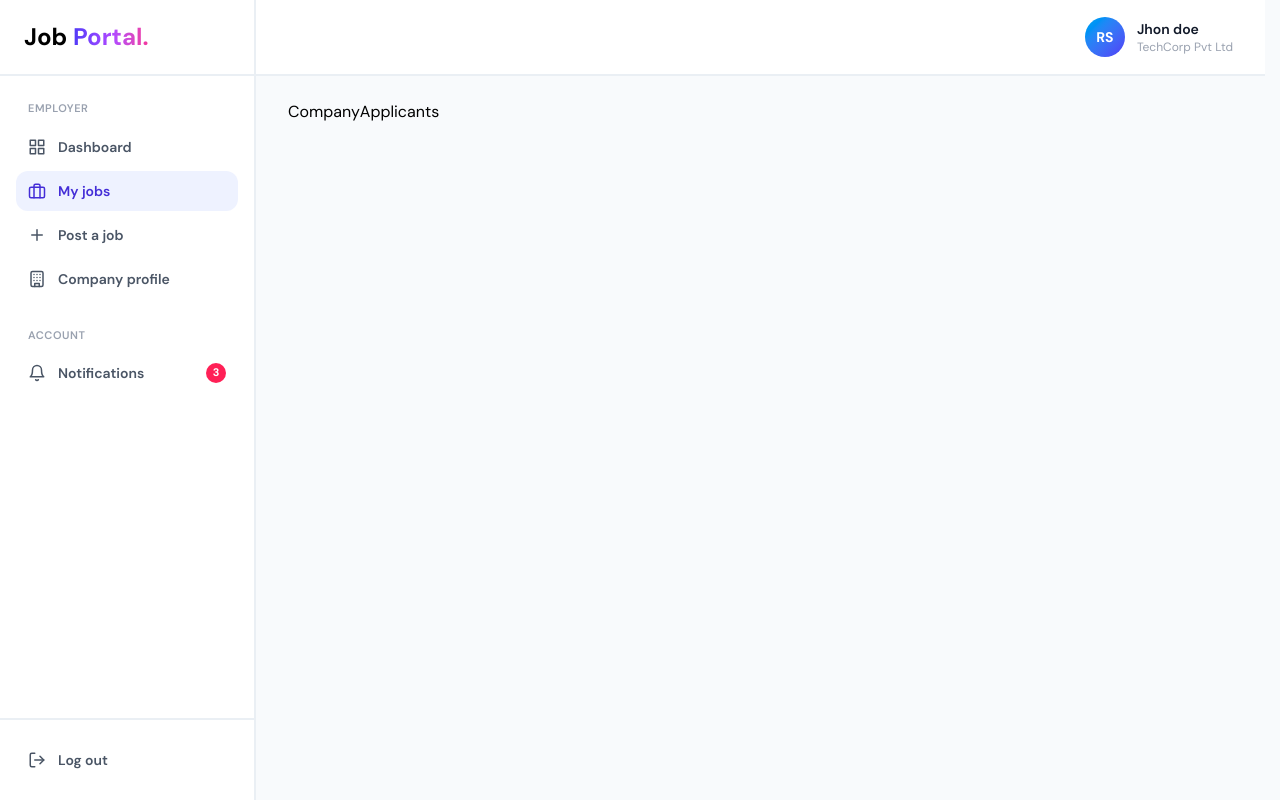
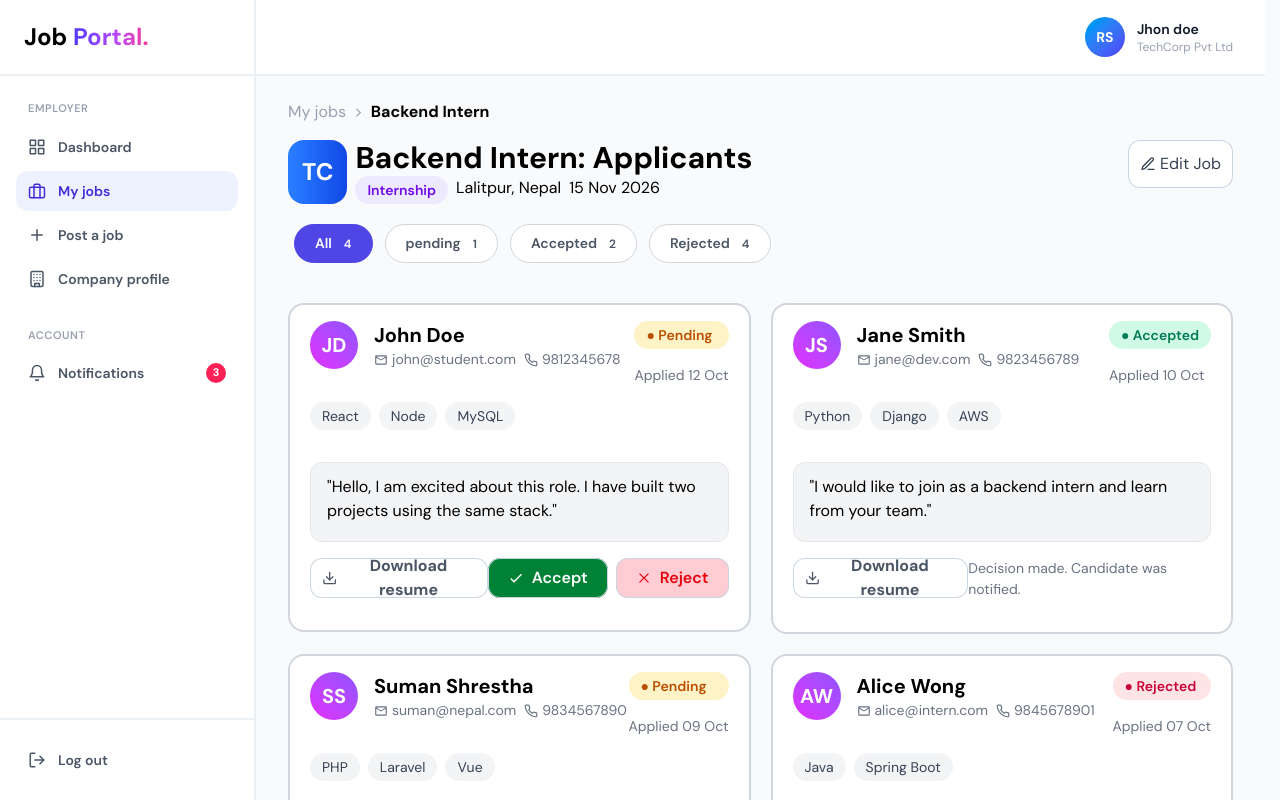
Before and after one commit to gokul-lamsal/jobkhoj, a React (Vite) app in the folder frontend/: page /employer/jobs/1 in a window 1280 px wide. Shown: the top 800 px of the page. Built offline with nearby package versions, Linux system fonts and the light colour scheme.

Commit message:
companyapplicants completed

```diff
--- /dev/null
+++ b/frontend/src/components/helpers/ApplicantsCard.jsx
@@ -0,0 +1,128 @@
+import React from 'react'
+import Badge from '../global/Badge';
+import { badgeType, statusBadge } from './ColorAndBadge';
+import { MdOutlineEmail } from "react-icons/md";
+import { FiPhone } from "react-icons/fi";
+import Button from '../global/Button';
+import { LuDownload } from "react-icons/lu";
+import { MdDone } from "react-icons/md";
+import { RxCross2 } from "react-icons/rx";
+
+
+
+
+
+
+const ApplicantsCard = ({
+  name,
+  initials,
+  email,
+  phone,
+  skills=[],
+  coverletter,
+  appliedDate,
+  status
+
+}) => {
+
+  return (
+    <div className=" py-4 px-5 flex flex-col gap-4 border-2 border-gray-300 bg-white cursor-pointer hover:scale-105 hover:shadow shrink transition-all duration-200 ease-out min-h-fit h-55 rounded-2xl">
+      <div className="flex justify-between">
+        <div className="flex gap-4">
+          <div className="w-[3rem] h-[3rem] text-white bg-linear-to-bl from-violet-500 to-fuchsia-500 flex justify-center items-center text-xl font-bold rounded-full">
+            {initials}
+          </div>
+          <div className="flex flex-col">
+            <div className="text-xl font-bold">{name}</div>
+            <div className="flex gap-2 text-[14px]">
+              <p className="flex gap-1 text-gray-500 justify-centet items-center">
+                <MdOutlineEmail />
+                {email}
+              </p>
+              <p className="flex gap-1 text-gray-500 justify-centet items-center">
+                <FiPhone />
+                {phone}
+              </p>
+            </div>
+          </div>
+        </div>
+        <div className="flex flex-col gap-4">
+          <Badge
+            type={statusBadge[status.toLowerCase()]}
+            text={"● " + status}
+          />
+          <p className="text-gray-500 text-[14px]">Applied {appliedDate}</p>
+        </div>
+      </div>
+
+      <div className="flex items-center gap-2 pb-4">
+        {skills.map((skill) => (
+          <span
+            key={skill}
+            className="px-3 py-1 text-sm bg-gray-100 text-gray-700 rounded-full"
+          >
+            {skill}
+          </span>
+        ))}
+      </div>
+
+      <div className="w-full bg-gray-100 border rounded-xl h-[5rem] border-gray-200">
+        <p className="px-4 py-3">"{coverletter}"</p>
+      </div>
+
+      <div className="flex justify-between mb-4">
+        <div className="h-[2.5rem]">
+          <Button
+            type="button"
+            text={
+              <>
+              <LuDownload className="mr-1" />
+                <p className="font-bold">Download resume</p>
+              </>
+            }
+            btnType="secondary"
+            classname="text-gray-600!"
+          />
+        </div>
+        {
+          status==="pending"?(
+         <div className="flex gap-2">
+
+          <div>
+            <Button
+            type="button"
+            text={
+              <>
+              <MdDone className="mr-2" />
+                <p>Accept</p>
+              </>
+            }
+            btnType="secondary"
+            classname="bg-green-700! text-white! px-5 font-semibold"
+          />
+          </div>
+          <div>
+            <Button
+            type="button"
+            text={
+              <>
+              <RxCross2 className="mr-2" />
+                <p >Reject</p>
+              </>
+            }
+            btnType="secondary"
+            classname="text-red-600! bg-rose-200! px-5 font-semibold"
+          />
+          </div>
+        </div>
+          ):(<div className="flex justify-center items-center">
+            <p className="text-gray-500 text-[14px]">Decision made. Candidate was notified.</p>
+          </div>)
+        }
+
+      </div>
+    </div>
+  );
+}
+
+export default ApplicantsCard
--- a/frontend/src/pages/company/CompanyApplicants.jsx
+++ b/frontend/src/pages/company/CompanyApplicants.jsx
@@ -1,9 +1,179 @@
-import React from 'react'
+import React, { useState } from "react";
+import PostedJobCard from "../../components/helpers/PostedJobCard";
+import Badge from "../../components/global/Badge";
+import { badgeType } from "../../components/helpers/ColorAndBadge";
+import Button from "../../components/global/Button";
+import { FiEdit3 } from "react-icons/fi";
+import { CiLocationOn } from "react-icons/ci";
+import ApplicantsCard from "../../components/helpers/ApplicantsCard";
 
 const CompanyApplicants = () => {
+  const applicantsData = {
+    breadcrumb: {
+      parent: "My jobs",
+      current: "Backend Intern",
+    },
+    job: {
+      id: 1,
+      title: "Backend Intern",
+      initials: "TC",
+      category: "Internship",
+      location: "Lalitpur, Nepal",
+      deadline: "15 Nov 2026",
+      editButton: "Edit job",
+    },
+
+    applicants: [
+      {
+        id: 1,
+        name: "John Doe",
+        initials: "JD",
+        email: "john@student.com",
+        phone: "9812345678",
+        skills: ["React", "Node", "MySQL"],
+        coverLetter:
+          "Hello, I am excited about this role. I have built two projects using the same stack.",
+        appliedDate: "12 Oct",
+        status: "pending",
+      },
+      {
+        id: 2,
+        name: "Jane Smith",
+        initials: "JS",
+        email: "jane@dev.com",
+        phone: "9823456789",
+        skills: ["Python", "Django", "AWS"],
+        coverLetter:
+          "I would like to join as a backend intern and learn from your team.",
+        resume: "jane_smith_resume.pdf",
+        appliedDate: "10 Oct",
+        status: "accepted",
+      },
+      {
+        id: 3,
+        name: "Suman Shrestha",
+        initials: "SS",
+        email: "suman@nepal.com",
+        phone: "9834567890",
+        skills: ["PHP", "Laravel", "Vue"],
+        coverLetter:
+          "Please find my resume attached. Happy to share my GitHub.",
+        resume: "suman_shrestha_resume.pdf",
+        appliedDate: "09 Oct",
+        status: "pending",
+      },
+      {
+        id: 4,
+        name: "Alice Wong",
+        initials: "AW",
+        email: "alice@intern.com",
+        phone: "9845678901",
+        skills: ["Java", "Spring Boot"],
+        coverLetter:
+          "Interested in this internship because of the Node.js focus.",
+        resume: "alice_wong_resume.pdf",
+        appliedDate: "07 Oct",
+        status: "rejected",
+      },
+    ],
+
+    decisionMessage: "Decision made. Candidate was notified.",
+  };
+
+  const [currentStatus, setCurrentStatus] = useState("All");
+
   return (
-    <div>CompanyApplicants</div>
-  )
-}
+    <div>
+      <div className="flex gap-2">
+        <p className="text-gray-400">{applicantsData.breadcrumb.parent}</p>
 
-export default CompanyApplicants
+        <p className="text-gray-400">&gt;</p>
+
+        <p className="font-bold">{applicantsData.breadcrumb.current}</p>
+      </div>
+
+      <div className="flex mt-4 gap-2 ">
+        <div className="bg-linear-to-r from-blue-500 to-blue-700  w-[4rem] h-[4rem] flex justify-center items-center rounded-2xl">
+          <div className="text-2xl font-bold text-white">
+            {applicantsData.job.initials}
+          </div>
+        </div>
+
+        <div className="w-full flex justify-between">
+
+        <div className="  flex  flex-col">
+          <div className="text-3xl font-bold">{applicantsData.job.title}: Applicants</div>
+
+          <div className="flex justify-between items-center">
+            <div className="flex gap-2">
+              <Badge
+                type={badgeType[applicantsData.job.category.toLowerCase()]}
+                text={applicantsData.job.category}
+              />
+              <div>{applicantsData.job.location}</div>
+              <div>{applicantsData.job.deadline}</div>
+            </div>
+          </div>
+        </div>
+         <div className="h-[3rem] ">
+              <Button
+                type="button"
+                text={
+                  <>
+                    <FiEdit3 className="mr-1" />
+                    Edit Job
+                  </>
+                }
+                btnType="secondary"
+                className="text-gray-600 "
+              />
+            </div>
+        </div>
+
+      </div>
+
+      <div className="my-5 ">
+            {["All", "pending", "Accepted", "Rejected"].map((e) => {
+              return (
+                <button
+                  onClick={() => setCurrentStatus(e)}
+                  key={e}
+                  className={`px-5 text-[14px] mx-1.5 font-semibold py-2 transition-all duration-200 ease-in-out cursor-pointer border  ${e === currentStatus ? "bg-primary  border-primary text-white" : "bg-white text-gray-600   border-gray-300"} rounded-full`}
+                >
+                  {e}
+                  <span className="text-[12px] ml-3">
+                    {Math.floor(Math.random() * 4) + 1}
+                    {/* Aaile ko lagi random number , paxi backend bata aauxa , maybe lol */}
+                  </span>
+                </button>
+              );
+            })}
+          </div>
+
+          <div className="grid grid-cols-2 sm:grid-cols-1 lg:grid-cols-2 gap-5 mt-10 ">
+            {
+              applicantsData.applicants.map((applicants)=>{
+                return(
+                  <ApplicantsCard
+                  key={applicants.id}
+                  name={applicants.name}
+                  initials={applicants.initials}
+                  email={applicants.email}
+                  phone={applicants.phone}
+                  skills={applicants.skills}
+                  coverletter={applicants.coverLetter}
+                  appliedDate={applicants.appliedDate}
+                  status={applicants.status}
+                   />
+
+                )
+              })
+
+            }
+          </div>
+    </div>
+  );
+
+};
+
+export default CompanyApplicants;
--- a/frontend/src/pages/company/CompanyJobs.jsx
+++ b/frontend/src/pages/company/CompanyJobs.jsx
@@ -237,6 +237,8 @@ const CompanyJobs = () => {
                     }
                   </td>
                   <td className="flex justify-center items-center  gap-2 py-4.5 px-5 font-semibold">
+
+                      <Link to={"1"}>
                         <Button
                           type="button"
                           text={<>
@@ -246,6 +248,7 @@ const CompanyJobs = () => {
                           btnType="secondary"
                           classname="text-gray-600!"
                            />
+                      </Link>
                       <div className="h-10 w-14">
                         <Button
                           type="button"
```
Lines whose indentation alone changed are shown as unchanged.
